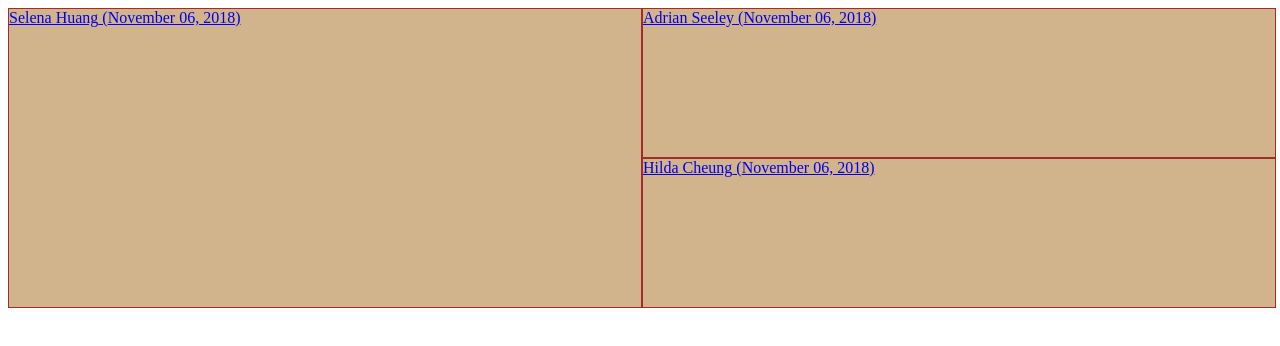
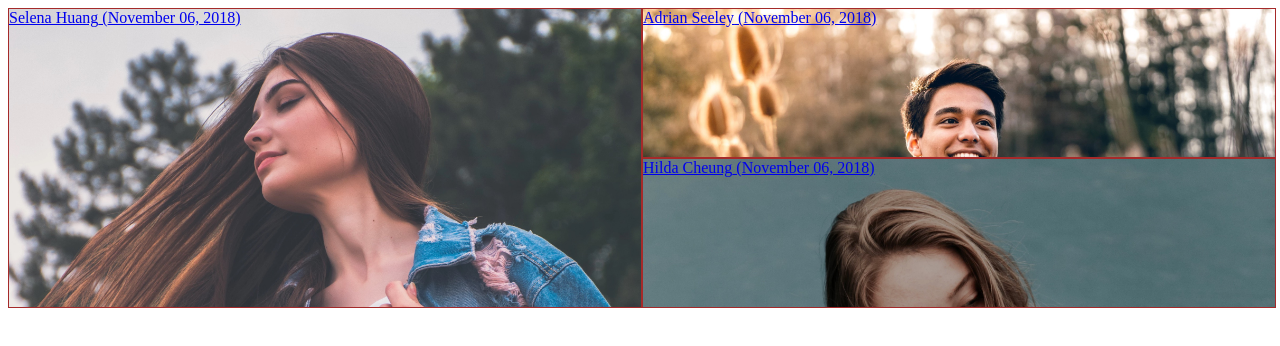
Before and after one commit to MRurka/dxrs, a Gatsby site: page / in a window 1280 px wide. Built offline with nearby package versions, Linux system fonts and the light colour scheme; Gatsby itself is replaced by a stand-in of ours.

Commit message:
Woo. it works :D

```diff
--- a/src/components/post-link.js
+++ b/src/components/post-link.js
@@ -3,7 +3,7 @@ import { Link } from "gatsby"
 import "./post-link.scss"
 
 const PostLink = ({ post }) => (
-  <div className="post-link" backgroundImage={post.frontmatter.image} >
+  <div className="post-link" style={{backgroundImage: "url(" + post.frontmatter.image + ")" }}>
     <Link to={post.frontmatter.path}>
       {post.frontmatter.title} ({post.frontmatter.date})
     </Link>
--- a/src/components/post-link.scss
+++ b/src/components/post-link.scss
@@ -8,6 +8,7 @@
   border: 1px solid brown;
   background: tan;
   width: 50%;
+  background-size: cover;
   &:nth-child(1n) {
     height: 300px;
   }
--- a/src/pages/index.js
+++ b/src/pages/index.js
@@ -31,6 +31,7 @@ export const pageQuery = graphql`
             date(formatString: "MMMM DD, YYYY")
             path
             title
+            image
           }
         }
       }
```
